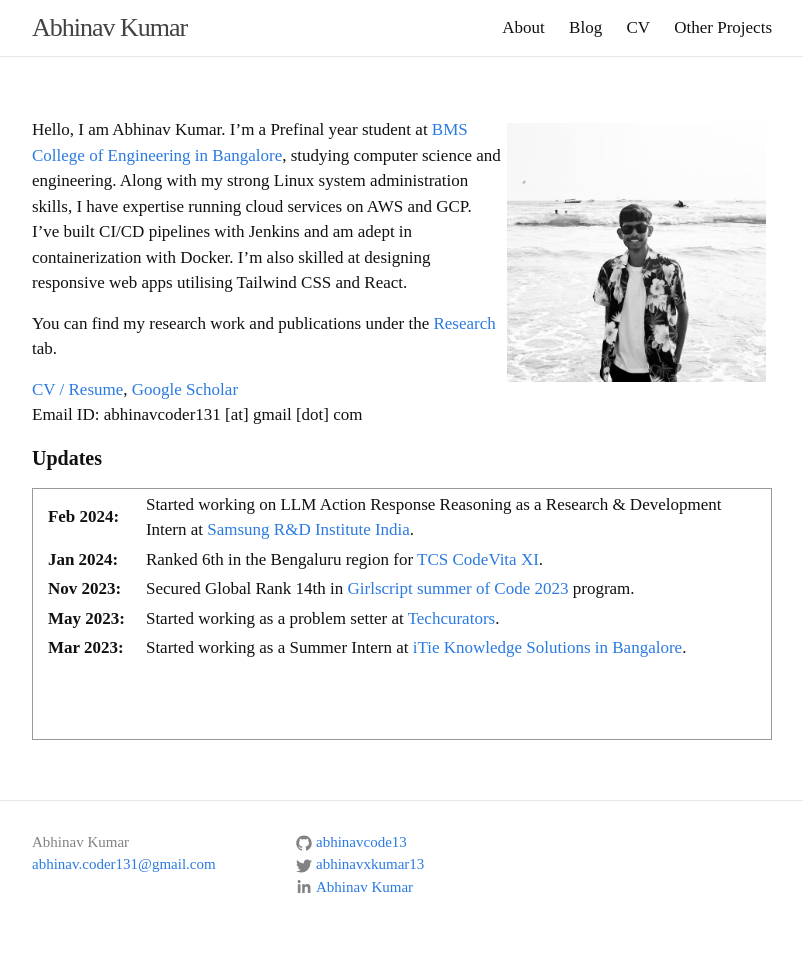
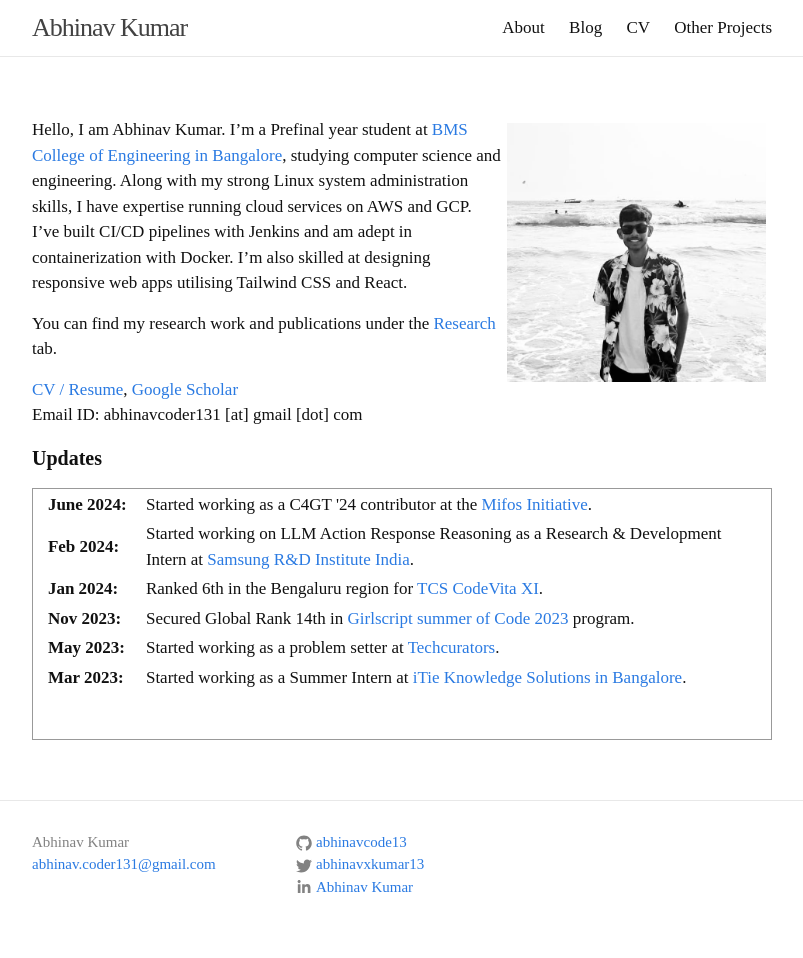
Before and after one commit to Abhinavcode13/abhinavcode13.github.io, a Jekyll site: the page built from index.md, in a window 1280 px wide. Shown: the whole page, without its empty margins (238-1041 px from the left). Built offline with Jekyll 4.4.1, drawn with Linux system fonts in a browser that asks for light colours; comment, search, counter and statistics services are not loaded.

Commit message:
Added update

```diff
--- a/index.md
+++ b/index.md
@@ -19,6 +19,7 @@ Email ID: abhinavcoder131 [at] gmail [dot] com
 <table>
 <col width="100px">
 <col width="650px">
+<tr><td><b>June 2024:</b></td><td>Started working as a C4GT '24 contributor at the <a href='https://mifos.org/'>Mifos Initiative</a>.</td></tr>
 <tr><td><b>Feb 2024:</b></td><td>Started working on LLM Action Response Reasoning as a Research & Development Intern at <a href='https://research.samsung.com/sri-b'>Samsung R&D Institute India</a>.</td></tr>
 <tr><td><b>Jan 2024:</b></td><td>Ranked 6th in the Bengaluru region for <a href='https://itie.in/'>TCS CodeVita XI</a>.</td></tr>
 <tr><td><b>Nov 2023:</b></td><td>Secured Global Rank 14th in <a href='https://gssoc.girlscript.tech/'>Girlscript summer of Code 2023</a> program.</td></tr>
```
